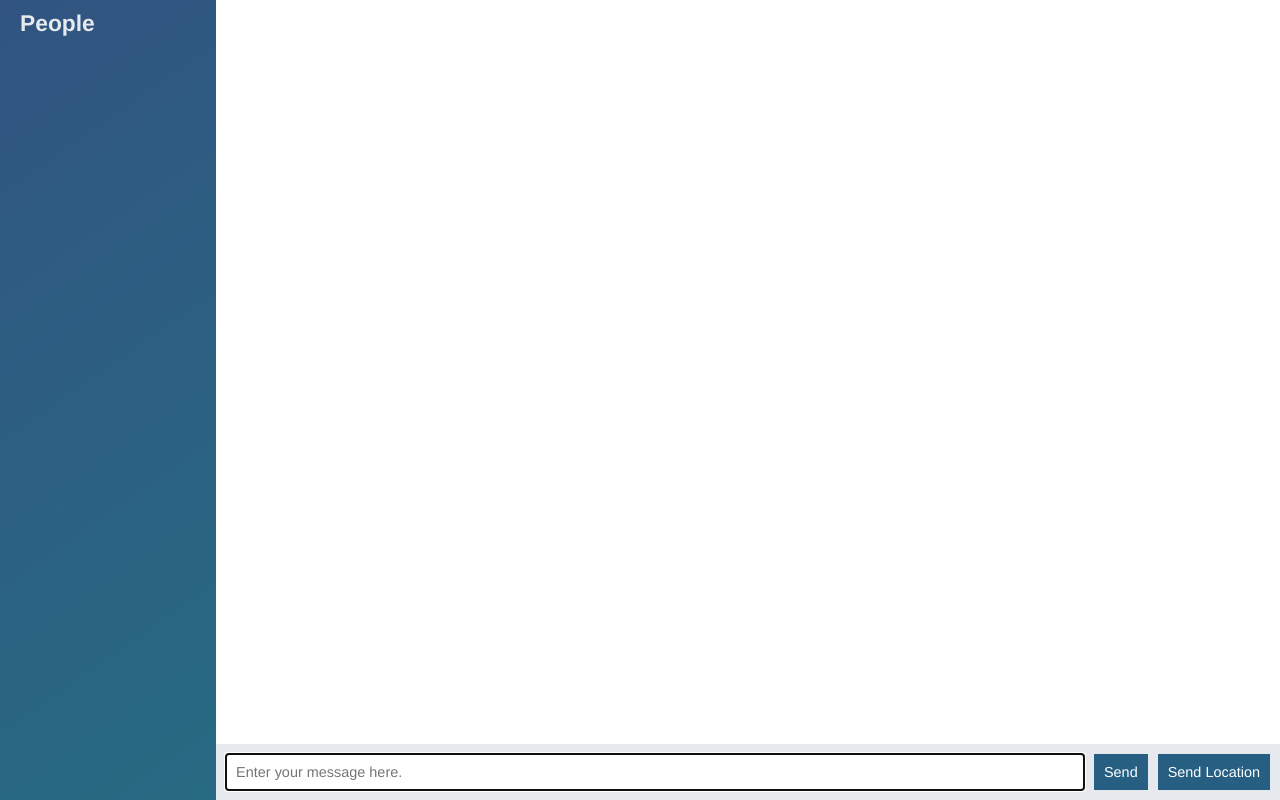
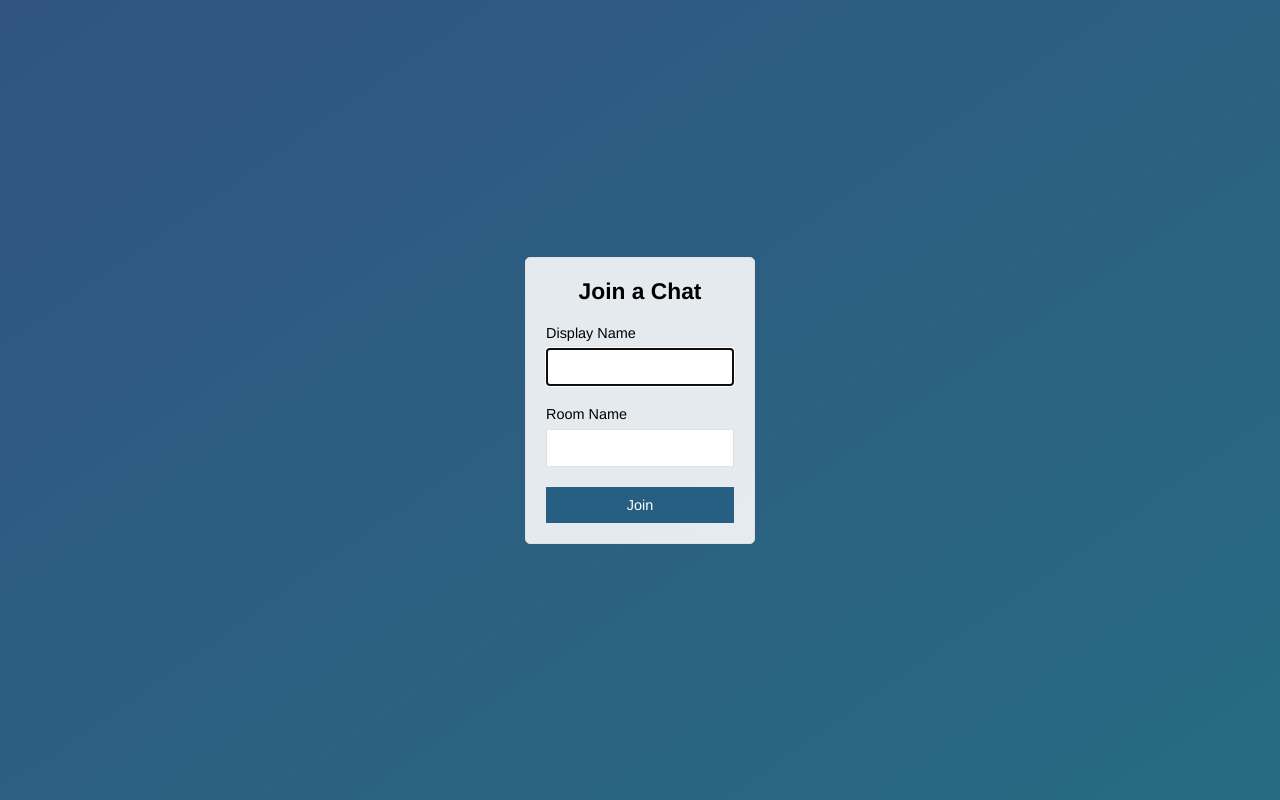
Before and after one commit to rishab-b-developer/chat-app, a website: page public/index.html in a window 1280 px wide. Drawn offline with nearby package versions, Linux system fonts and the light colour scheme; no server answers.

Commit message:
Added join page.

```diff
--- a/public/index.html
+++ b/public/index.html
@@ -3,59 +3,30 @@
 
 <head>
     <meta charset="utf-8">
+    <title>Join | ChatApp </title>
+    <meta name="viewport" content="width=device-width, initial-scale=1, user-scalable=no">
     <link rel="stylesheet" href="/css/styles.css">
 </head>
 
-<body class="chat">
-    <div class="chat__sidebar">
-        <h3>People</h3>
-        <div id="users">
-        </div>
+<body class="centered-form">
+    <div class="centered-form__form">
+        <form class="" action="/chat.html">
+            <div class="form-field">
+                <h3>Join a Chat</h3>
+            </div>
+            <div class="form-field">
+                <label>Display Name</label>
+                <input type="text" name="name" autofocus autocomplete="false" />
+            </div>
+            <div class="form-field">
+                <label>Room Name</label>
+                <input type="text" name="room"/>
+            </div>
+            <div class="form-field">
+                <button>Join</button>
+            </div>
+        </form>
     </div>
-
-    <div class="chat__main">
-        <ol id="messages" class="chat__messages"></ol>
-
-        <div class="chat__footer">
-            <form id="message-form">
-                <input name="message" type="text" placeholder="Enter your message here." autofocus autocomplete="false" />
-                <button>Send</button>
-            </form>
-            <button id="send-location">Send Location</button>
-        </div>
-
-    </div>
-
-    <script id="message-template" type="text/template">
-        <li class="message">
-            <div class="message__title">
-                <h4>{{from}}</h4>
-                <span>{{createdAt}}</span>
-            </div>
-            <div class="message__body">
-                <p>{{text}}</p>
-            </div>
-        </li>
-    </script>
-    <script id="location-message-template" type="text/template">
-        <li class="message">
-            <div class="message__title">
-                <h4>{{from}}</h4>
-                <span>{{createdAt}}</span>
-            </div>
-            <div class="message__body">
-                <p>
-                    <a target="_blank" href={{url}}>My Current Location</a>
-                </p>
-            </div>
-        </li>
-    </script>
-
-    <script src="/socket.io/socket.io.js"></script>
-    <script src="/js/libs/jquery-3.2.1.min.js"></script>
-    <script src="/js/libs/mustache.js"></script>
-    <script src="/js/libs/moment.js"></script>
-    <script src="/js/index.js"></script>
 </body>
 
 </html>
```
Also changed, not shown: public/chat.html (added, +63 -0 lines), public/js/chat.js (renamed from public/js/index.js).
